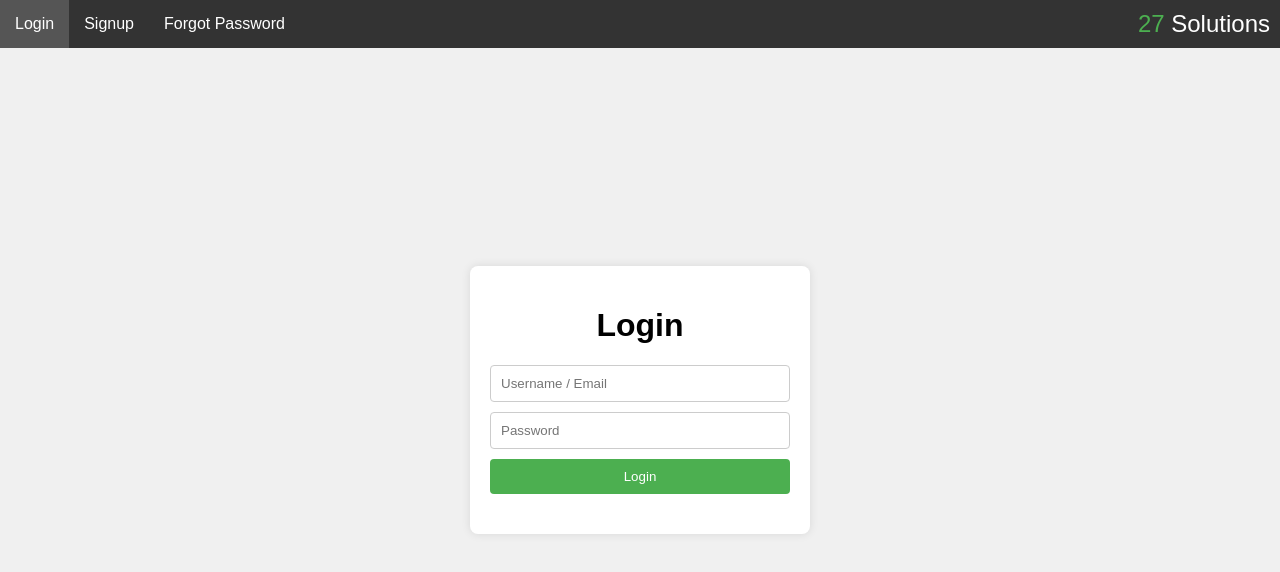
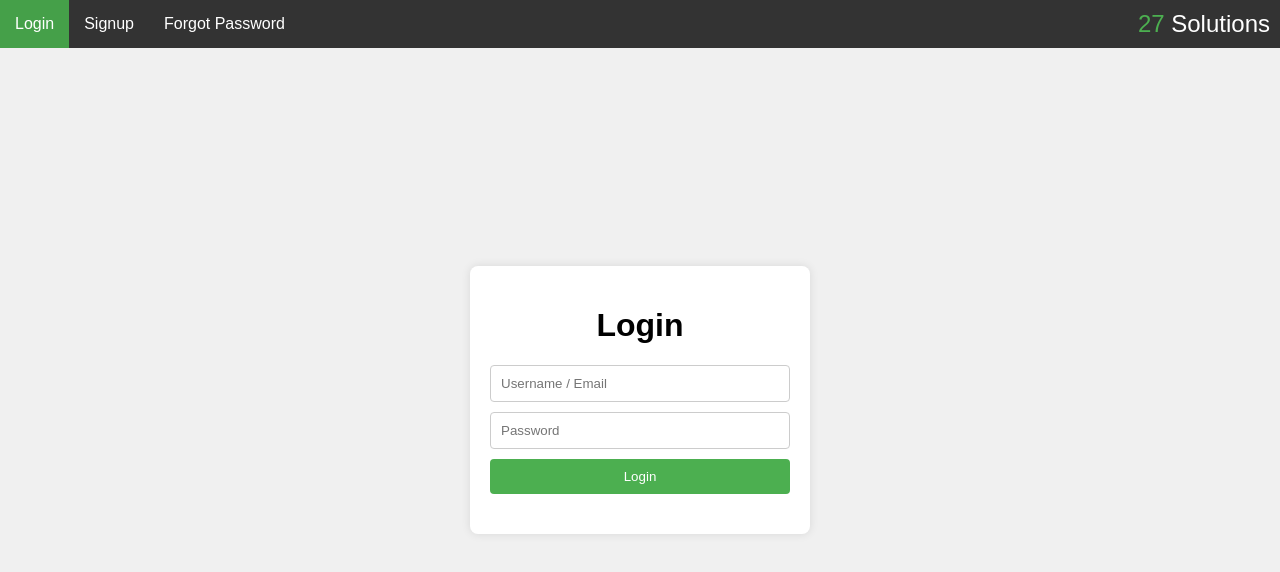
Before and after one commit to tfcmahmoud/Authentication-System, a website: page public/html/login.html in a window 1280 px wide. Drawn offline with Linux system fonts and the light colour scheme; files that its build step writes are made by us from their sources; files whose address does not match are found by name; a web font is replaced by a local one.

Commit message:
Update login.css

```diff
--- a/public/style/login.css
+++ b/public/style/login.css
@@ -50,6 +50,10 @@ nav ul li a.active {
 nav ul li a:hover {
     background-color: #555; /* Change background color on hover */
     transition: background-color 0.3s; /* Add transition for hover effect */
+}
+
+nav ul li a.active:hover {
+    background-color: #45a049;
 }
 
 .navbar-text {
```
